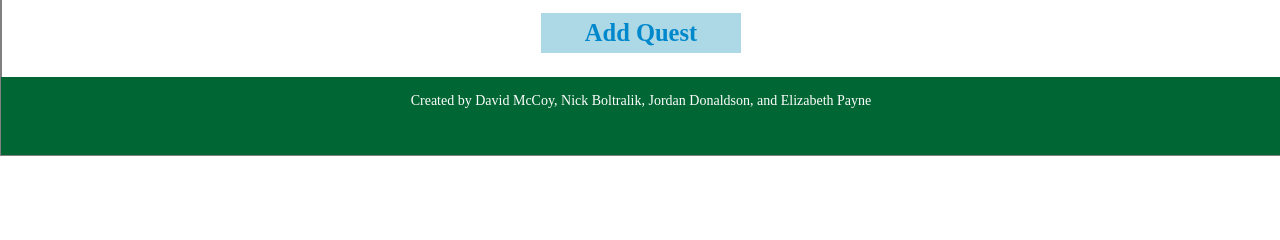
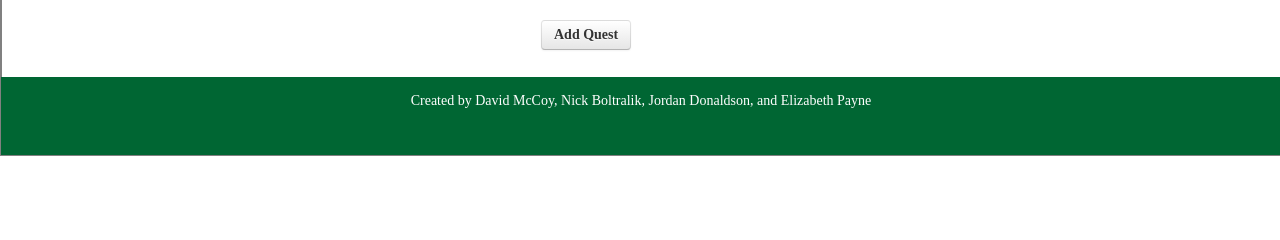
Before and after one commit to nboltralik/taskbanisher_copy, a Flask app: template app/templates/quests.html in a window 1280 px wide. Shown: the part 212-452 px from the top of the page. Run offline with Flask 2, Linux system fonts and the light colour scheme; the template is opened without the code that fills it: values that come from a table or form of the project are taken from there, others are empty; data comes from the database, SQL or seed files in the repository.

Commit message:
trying button

```diff
--- a/app/templates/quests.html
+++ b/app/templates/quests.html
@@ -7,7 +7,7 @@
     </header>
     <article>
     <h2 style="text-align:center">{{ user.full_name }}'s Quests!</h2>
-    <a href="/quests/add"></a><div style="max-width:200px;color:darkblue;margin-left:auto;margin-right:auto;"><h3 style="text-align:center;background-color:lightblue;"><a href="/quests/add">Add Quest</h3></div></a>
+    <a href="/quests/add"></a><div style="max-width:200px;color:darkblue;margin-left:auto;margin-right:auto;"><h3><a href="/quests/add" class="btn">Add Quest</h3></div></a>
     {% for quest in quest_objects %}
     <p style="text-align:center"><b>{{ quest.name }}</b></p>
     {% for task in quest.tasks %}
```
